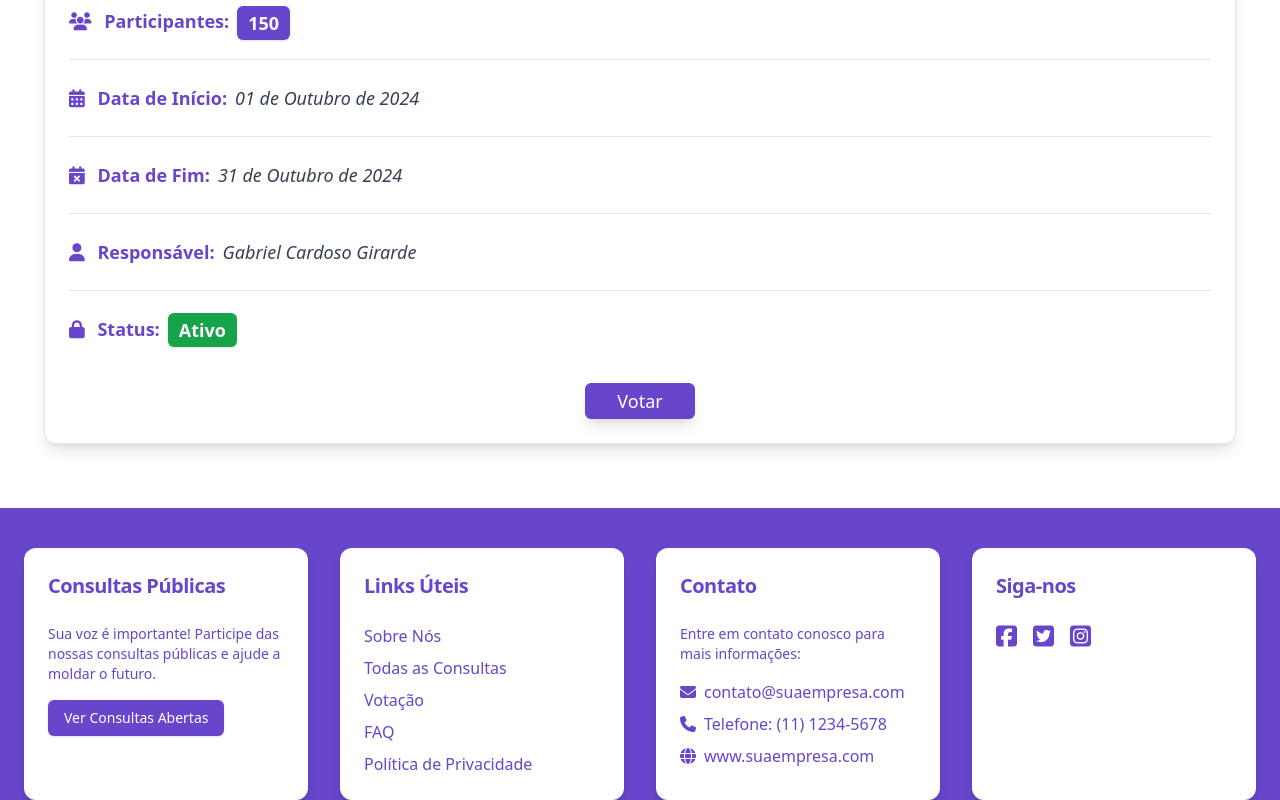
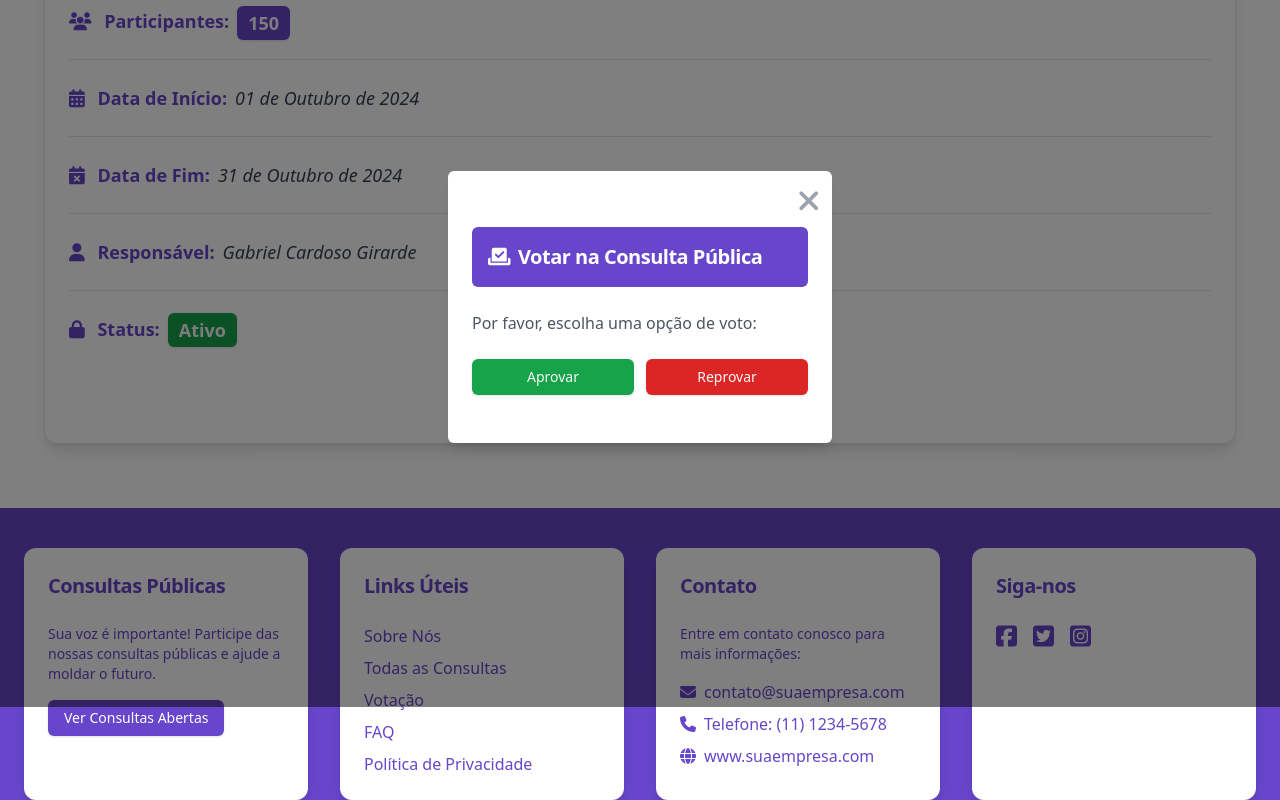
Before and after one commit to 4L1C3-R4BB1T/vota-agora-frontend, a React (Vite) app: page /home/public-consultation-view in a window 1280 px wide. Both pictures are taken after a click on the button "Votar". Shown: the part 1254-2054 px from the top of the page. Built offline with nearby package versions, Linux system fonts and the light colour scheme.

Commit message:
feat: Votar em Consulta Pública

```diff
--- a/src/pages/PublicConsultationView/index.tsx
+++ b/src/pages/PublicConsultationView/index.tsx
@@ -2,18 +2,24 @@ import { Badge } from "@/components/ui/badge";
 import { Button } from "@/components/ui/button";
 import { Card, CardContent, CardHeader, CardTitle } from "@/components/ui/card";
 import { Textarea } from "@/components/ui/textarea";
+import { useState } from "react";
 
 function PublicConsultationViewPage() {
+	const [isModalOpen, setIsModalOpen] = useState(false);
+
+	const openModal = () => setIsModalOpen(true);
+	const closeModal = () => setIsModalOpen(false);
+
 	return (
     <div className="container mx-auto p-6">
 		<Card className="shadow-lg">
 			<CardHeader>
 				<CardTitle className="text-xl font-bold text-white bg-brand-primary p-4 rounded-md flex items-center">
-              <i className="fas fa-balance-scale mr-2"></i> Redução da tarifa dos ônibus da Real
+					<i className="fas fa-balance-scale mr-2"></i> Redução da tarifa dos
+					ônibus da Real
 				</CardTitle>
 			</CardHeader>
 			<CardContent>
-
 				<div className="flex justify-center mb-4">
 					<img
 					src="https://agersa.es.gov.br/site-agersa/wp-content/uploads/2021/06/whatsapp-image-2020-03-23-at-17.59.50-920x530-1.jpeg"
@@ -24,52 +30,92 @@ function PublicConsultationViewPage() {
 
 				<div className="space-y-6">
 					<div className="flex flex-col">
-                <Textarea className="resize-none italic text-lg"  disabled defaultValue={"Nesta consulta, estamos buscando opiniões sobre a melhoria do transporte público na cidade. Sua participação é essencial para garantir que as necessidades da comunidade sejam atendidas."}/>
+						<Textarea
+							className="resize-none italic text-lg"
+							disabled
+							defaultValue={
+								"Nesta consulta, estamos buscando opiniões sobre a melhoria do transporte público na cidade. Sua participação é essencial para garantir que as necessidades da comunidade sejam atendidas."
+							}
+						/>
 					</div>
 					<div className="flex items-center gap-2 border-b pb-4 mb-4">
 						<span className="font-semibold text-lg text-brand-primary mb-2">
 							<i className="fas fa-users mr-2"></i> Participantes:
 						</span>
 						<span className="relative bottom-0.5">
-                  <Badge className="bg-brand-primary hover:bg-brand-primary text-lg">150</Badge>
+							<Badge className="bg-brand-primary hover:bg-brand-primary text-lg">
+								150
+							</Badge>
 						</span>
 					</div>
 					<div className="flex gap-2 border-b pb-4 mb-4">
 						<span className="font-semibold text-lg text-brand-primary mb-2">
 							<i className="fas fa-calendar-alt mr-2"></i> Data de Início:
 						</span>
-                <span className="text-lg text-gray-700 italic">01 de Outubro de 2024</span>
+						<span className="text-lg text-gray-700 italic">
+							01 de Outubro de 2024
+						</span>
 					</div>
 					<div className="flex gap-2 border-b pb-4 mb-4">
 						<span className="font-semibold text-lg text-brand-primary mb-2">
 							<i className="fas fa-calendar-times mr-2"></i> Data de Fim:
 						</span>
-                <span className="text-lg text-gray-700 italic">31 de Outubro de 2024</span>
+						<span className="text-lg text-gray-700 italic">
+							31 de Outubro de 2024
+						</span>
 					</div>
 					<div className="flex gap-2 border-b pb-4 mb-4">
 						<span className="font-semibold text-lg text-brand-primary mb-2">
 							<i className="fas fa-user mr-2"></i> Responsável:
 						</span>
-                <span className="text-lg text-gray-700 italic">Gabriel Cardoso Girarde</span>
+						<span className="text-lg text-gray-700 italic">
+							Gabriel Cardoso Girarde
+						</span>
 					</div>
 					<div className="flex gap-2">
 						<span className="font-semibold text-lg text-brand-primary mb-2">
 							<i className="fas fa-lock mr-2"></i> Status:
 						</span>
 						<span className="relative bottom-0.5">
-                  <Badge className="bg-green-600 hover:bg-green-500 text-lg">Ativo</Badge>
+							<Badge className="bg-green-600 hover:bg-green-500 text-lg">
+								Ativo
+							</Badge>
 						</span>
 					</div>
 				</div>
 				<div className="flex justify-center mt-8">
-              <Button type="button" className="bg-brand-primary text-white hover:opacity-80 hover:bg-brand-primary/80 px-8 py-3 rounded-md shadow-lg transition duration-200 text-lg">
+					<Button onClick={openModal} type="button" className="bg-brand-primary text-white hover:opacity-80
+						hover:bg-brand-primary/80 px-8 py-3 rounded-md shadow-lg transition duration-200 text-lg">
 						Votar
 					</Button>
 				</div>
 			</CardContent>
 		</Card>
+
+		{/* Modal para Votação */}
+		{isModalOpen && (
+			<div className="fixed inset-0 bg-black bg-opacity-50 flex items-center justify-center z-50">
+				<div className="bg-white w-96 p-6 rounded-md shadow-lg relative">
+					<button onClick={closeModal} className="absolute top-3 right-3 text-gray-400 hover:text-gray-600 transition">
+						<i className="fas fa-times text-3xl"></i>
+					</button>
+					<CardTitle className="text-xl font-bold text-white bg-brand-primary p-4 rounded-md flex items-center mt-8">
+						<i className="fa-solid fa-check-to-slot mr-2"></i>
+						Votar na Consulta Pública
+					</CardTitle>
+					<p className="text-gray-600 my-6">Por favor, escolha uma opção de voto:</p>
+					<div className="flex gap-3 mb-6">
+						<Button className="flex-1 bg-green-600 hover:bg-green-500 py-2 rounded-md">
+							Aprovar
+						</Button>
+						<Button className="flex-1 bg-red-600 hover:bg-red-500 py-2 rounded-md">
+							Reprovar
+						</Button>
 					</div>
-
+				</div>
+			</div>
+		)}
+    </div>
   );
 }
 
```
Lines whose indentation alone changed are shown as unchanged.
